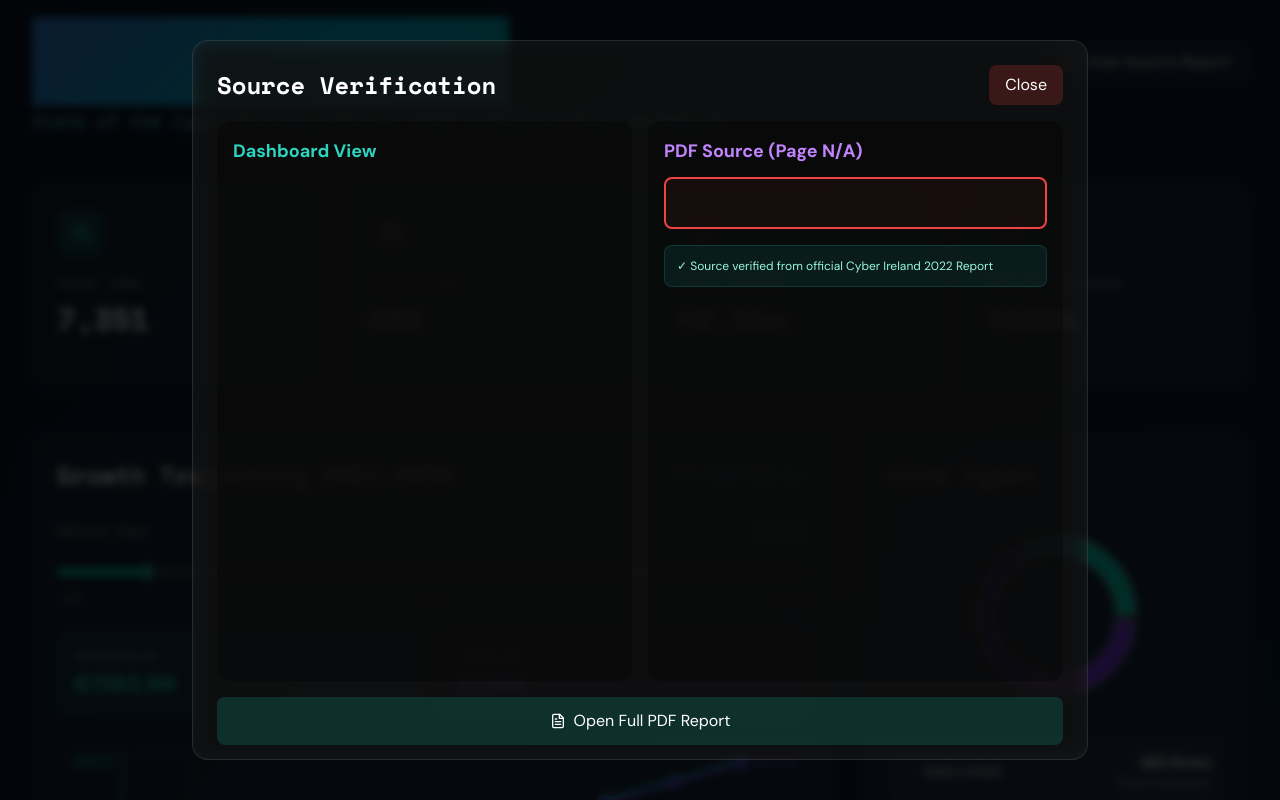
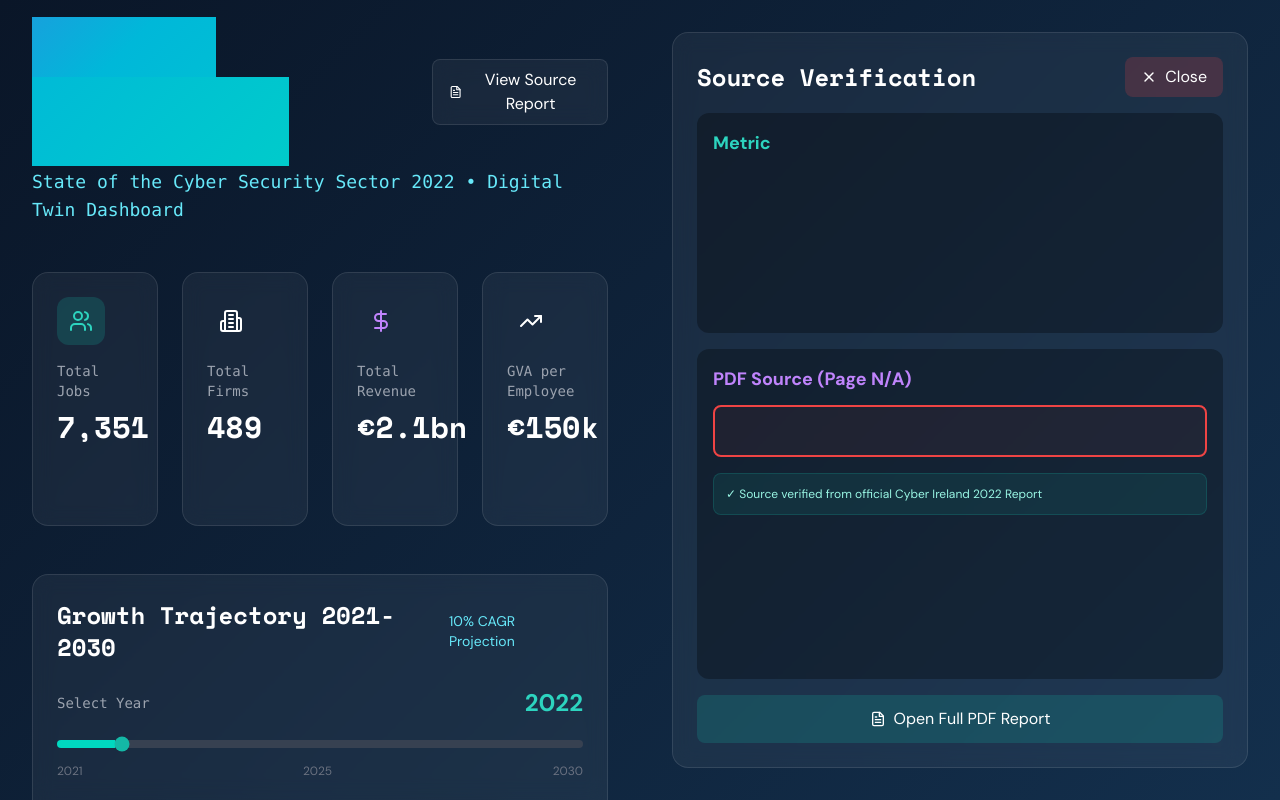
Before and after one commit to rishav-raj-dev/cyber-ireland, a Next.js app: page / in a window 1280 px wide. Both pictures are taken after a click on the button "View Source Report". Shown: the top 800 px of the page. Built offline with nearby package versions, Linux system fonts and the light colour scheme.

Commit message:
feat: Add split screen opening of the metric source report.

```diff
--- a/app/page.tsx
+++ b/app/page.tsx
@@ -1,13 +1,12 @@
 'use client';
 
-import { useState } from 'react';
+import { useState, useRef, useEffect } from 'react';
 import { motion, AnimatePresence } from 'framer-motion';
 import { BarChart, Bar, LineChart, Line, PieChart, Pie, XAxis, YAxis, CartesianGrid, Tooltip, Legend, ResponsiveContainer, Cell } from 'recharts';
-import { TrendingUp, Building2, Users, DollarSign, FileText, MapPin, ChevronRight, ExternalLink } from 'lucide-react';
+import { TrendingUp, Building2, Users, DollarSign, FileText, MapPin, ChevronRight, ExternalLink, X } from 'lucide-react';
 import { cyberIrelandData } from '../lib/data';
 import Header from '@/components/Header/Header';
 import Metric from '@/components/Metric/Metric';
-
 
 export default function Home() {
     const [selectedMetric, setSelectedMetric] = useState<string | null>(null);
@@ -15,8 +14,39 @@ export default function Home() {
     const [selectedYear, setSelectedYear] = useState(2022);
     const [showPdfModal, setShowPdfModal] = useState(false);
     const [pdfPage, setPdfPage] = useState<number | null>(null);
+    const [sidebarWidth, setSidebarWidth] = useState(50); // percentage
+    const [isDragging, setIsDragging] = useState(false);
+    const [isMobile, setIsMobile] = useState(false);
+
+    const containerRef = useRef<HTMLDivElement>(null);
+
+    // Check if mobile on mount and resize
+    useEffect(() => {
+        const checkMobile = () => {
+            const isNowMobile = window.innerWidth < 768;
+            setIsMobile(isNowMobile);
+
+            // If switching back to desktop and PDF is open, reset to 50/50 split
+            if (!isNowMobile && showPdfModal) {
+                setSidebarWidth(50);
+            }
+        };
+        checkMobile();
+        window.addEventListener('resize', checkMobile);
+        return () => window.removeEventListener('resize', checkMobile);
+    }, [isMobile, showPdfModal]);
 
     const COLORS = ['#00D9C0', '#00B8D9', '#7C3AED', '#F59E0B', '#EF4444'];
+
+    // Handle closing PDF modal
+    const handleClosePdf = () => {
+        setShowPdfModal(false);
+        // Reset to desktop view if window is wide enough
+        if (window.innerWidth >= 768) {
+            setIsMobile(false);
+            setSidebarWidth(50);
+        }
+    };
 
     // Handle click-to-source
     const handleMetricClick = (metricName: string, pageNum: number) => {
@@ -45,8 +75,116 @@ export default function Home() {
 
     const currentYearData = cyberIrelandData.yearlyGrowth.find(d => d.year === selectedYear);
 
+    // PDF Viewer Component
+    const PDFViewer = () => (
+        <div className="glass rounded-2xl p-6 h-full overflow-hidden flex flex-col">
+            <div className="flex items-center justify-between mb-4">
+                <div>
+                    <h3 className="text-2xl font-display font-bold">Source Verification</h3>
+                    {selectedMetric && pdfPage && (
+                        <p className="text-cyan-300 text-sm mt-1">
+                            {selectedMetric} → Page {pdfPage}
+                        </p>
+                    )}
+                </div>
+                <button
+                    onClick={handleClosePdf}
+                    className="px-4 py-2 bg-red-500/20 hover:bg-red-500/30 rounded-lg transition flex items-center gap-2"
+                >
+                    <X className="w-4 h-4" />
+                    Close
+                </button>
+            </div>
+
+            <div className="grid grid-cols-1 gap-4 flex-1 overflow-hidden">
+                {/* Dashboard Preview */}
+                <div className="bg-black/30 rounded-xl p-4 overflow-auto">
+                    <h4 className="text-lg font-bold mb-3 text-teal-400">Metric</h4>
+                    {selectedMetric && (
+                        <div className="bg-teal-500/10 border border-teal-500/30 rounded-lg p-4">
+                            <p className="text-sm text-gray-400 mb-2">{selectedMetric}</p>
+                            <p className="text-3xl font-bold">
+                                {selectedMetric === 'Total Jobs' && cyberIrelandData.totalJobs.toLocaleString()}
+                                {selectedMetric === 'Total Firms' && cyberIrelandData.totalFirms}
+                                {selectedMetric === 'Total Revenue' && cyberIrelandData.totalRevenue}
+                                {selectedMetric === 'GVA per Employee' && cyberIrelandData.gvaPerEmployee}
+                            </p>
+                        </div>
+                    )}
+                </div>
+
+                {/* PDF Source Preview */}
+                <div className="bg-black/30 rounded-xl p-4 overflow-auto">
+                    <h4 className="text-lg font-bold mb-3 text-purple-400">PDF Source (Page {pdfPage || 'N/A'})</h4>
+                    <div className="border-2 border-red-500 bg-red-500/5 rounded-lg p-6 text-sm">
+                        <p className="text-gray-300 leading-relaxed">
+                            {pdfPage === 12 && (
+                                <>
+                                    <span className="block mb-4"><strong className="text-white">4.3 ESTIMATED CYBER SECURITY EMPLOYMENT</strong></span>
+                                    <span className="block mb-2">The research team reviewed company accounts and web data for the 489 businesses identified. This included web analysis with identification of 'cyber security-related roles'.</span>
+                                    <span className="block mb-2 bg-red-500/20 p-2 border-2 border-red-500 rounded">
+                                        <strong className="text-red-300">We estimate that there are <span className="text-2xl text-white">7,351</span> cyber security professionals</strong> (full-time equivalents) working across Ireland's cyber security sector.
+                                    </span>
+                                    <span className="block">We have examined the composition of these cyber security-related teams...</span>
+                                </>
+                            )}
+                            {pdfPage === 23 && (
+                                <>
+                                    <span className="block mb-4"><strong className="text-white">3.2 NUMBER OF FIRMS</strong></span>
+                                    <span className="block mb-2 bg-red-500/20 p-2 border-2 border-red-500 rounded">
+                                        For the <strong className="text-2xl text-white">489 firms</strong> engaged in cyber security in Ireland, Figure 3.1 sets out the breakdown by size (using EU SME definitions).
+                                    </span>
+                                    <span className="block">Ireland's cyber security sector consists of a high proportion (44%) of large companies...</span>
+                                </>
+                            )}
+                            {pdfPage === 36 && (
+                                <>
+                                    <span className="block mb-4"><strong className="text-white">4.2 ESTIMATED CYBER SECURITY REVENUE</strong></span>
+                                    <span className="block mb-2 bg-red-500/20 p-2 border-2 border-red-500 rounded">
+                                        We estimate that in the most recent financial year, <strong className="text-white">annual cyber security-related revenue in Ireland reached approximately <span className="text-2xl">€2.1bn</span></strong>.
+                                    </span>
+                                    <span className="block mb-4">This figure has been estimated using revenue figures available for dedicated cyber security firms...</span>
+                                    <span className="block mb-2"><strong className="text-white">4.4 GROSS VALUE ADDED</strong></span>
+                                    <span className="block mb-2">In terms of the current GVA, we estimate that Ireland's cyber security sector generated approximately €1.1bn in 2021.</span>
+                                    <span className="block bg-red-500/20 p-2 border-2 border-red-500 rounded">
+                                        <strong className="text-white">GVA per employee within the cyber security sector is strong in Ireland (<span className="text-2xl">€150k</span>) signalling a productive workforce.</strong>
+                                    </span>
+                                </>
+                            )}
+                        </p>
+                    </div>
+
+                    <div className="mt-4 p-3 bg-teal-500/10 rounded-lg border border-teal-500/20">
+                        <p className="text-xs text-teal-200">
+                            ✓ Source verified from official Cyber Ireland 2022 Report
+                        </p>
+                    </div>
+                </div>
+            </div>
+
+            <div className="mt-4 flex gap-3">
+                <a
+                    href="/State-of-the-Cyber-Security-Sector-in-Ireland-2022-Report.pdf"
+                    target="_blank"
+                    className="flex-1 bg-teal-500/20 hover:bg-teal-500/30 rounded-lg p-3 flex items-center justify-center gap-2 transition"
+                >
+                    <FileText className="w-4 h-4" />
+                    <span>Open Full PDF Report</span>
+                </a>
+            </div>
+        </div>
+    );
+
     return (
-        <div className="min-h-screen p-4 md:p-8">
+        <div ref={containerRef} className="flex h-screen overflow-hidden">
+            {/* Main Dashboard Content */}
+            <div
+                className="min-h-screen overflow-y-auto p-4 md:p-8 transition-all"
+                style={{
+                    width: showPdfModal ? `${sidebarWidth}%` : '100%'
+                }}
+
+            >
 
                 <Header setShowPdfModal={setShowPdfModal} />
 
@@ -54,13 +192,17 @@ export default function Home() {
 
 
                 {/* Main Content Grid */}
-            <div className="grid grid-cols-1 lg:grid-cols-3 gap-8 mb-12">
+                <div className={`grid grid-cols-1 gap-8 mb-12 ${
+                    showPdfModal ? 'xl:grid-cols-2' : 'lg:grid-cols-3'
+                }`}>
                     {/* Growth Projection with Year Slider */}
                     <motion.div
                         initial={{ opacity: 0, x: -20 }}
                         animate={{ opacity: 1, x: 0 }}
                         transition={{ delay: 0.3 }}
-                    className="lg:col-span-2 glass rounded-2xl p-6"
+                        className={`glass rounded-2xl p-6 ${
+                            showPdfModal ? 'xl:col-span-2' : 'lg:col-span-2'
+                        }`}
                     >
                         <div className="flex items-center justify-between mb-6">
                             <h2 className="text-2xl font-display font-bold">Growth Trajectory 2021-2030</h2>
@@ -191,14 +333,13 @@ export default function Home() {
 
                 {/* Regional Map - Geospatial Drill-Down */}
                 <motion.div
-                initial={{ opacity: 0, y: 20 }}
-                animate={{ opacity: 1, y: 0 }}
-                transition={{ delay: 0.5 }}
                     className="glass rounded-2xl p-6 mb-12"
                 >
                     <h2 className="text-2xl font-display font-bold mb-6">Regional Distribution</h2>
 
-                <div className="grid grid-cols-1 lg:grid-cols-2 gap-8">
+                    <div className={`grid grid-cols-1 gap-8 ${
+                        showPdfModal ? 'xl:grid-cols-2' : 'lg:grid-cols-2'
+                    }`}>
                         {/* Interactive Ireland Map */}
                         <div className="relative h-96 bg-gradient-to-br from-cyan-900/20 to-purple-900/20 rounded-xl p-8">
                             <div className="relative w-full h-full">
@@ -312,7 +453,9 @@ export default function Home() {
                 </motion.div>
 
                 {/* Taxonomy & Firm Sizes */}
-            <div className="grid grid-cols-1 lg:grid-cols-2 gap-8">
+                <div className={`grid grid-cols-1 gap-8 ${
+                    showPdfModal ? 'xl:grid-cols-1' : 'lg:grid-cols-2'
+                }`}>
                     <motion.div
                         initial={{ opacity: 0, x: -20 }}
                         animate={{ opacity: 1, x: 0 }}
@@ -373,119 +516,6 @@ export default function Home() {
                 </div>
 
                 {/* PDF Modal - Click-to-Source */}
-            <AnimatePresence>
-                {showPdfModal && (
-                    <motion.div
-                        initial={{ opacity: 0 }}
-                        animate={{ opacity: 1 }}
-                        exit={{ opacity: 0 }}
-                        className="fixed inset-0 bg-black/80 backdrop-blur-sm z-50 flex items-center justify-center p-4"
-                        onClick={() => setShowPdfModal(false)}
-                    >
-                        <motion.div
-                            initial={{ scale: 0.9, opacity: 0 }}
-                            animate={{ scale: 1, opacity: 1 }}
-                            exit={{ scale: 0.9, opacity: 0 }}
-                            onClick={(e) => e.stopPropagation()}
-                            className="glass rounded-2xl p-6 max-w-4xl w-full max-h-[90vh] overflow-hidden"
-                        >
-                            <div className="flex items-center justify-between mb-4">
-                                <div>
-                                    <h3 className="text-2xl font-display font-bold">Source Verification</h3>
-                                    {selectedMetric && pdfPage && (
-                                        <p className="text-cyan-300 text-sm mt-1">
-                                            {selectedMetric} → Page {pdfPage}
-                                        </p>
-                                    )}
-                                </div>
-                                <button
-                                    onClick={() => setShowPdfModal(false)}
-                                    className="px-4 py-2 bg-red-500/20 hover:bg-red-500/30 rounded-lg transition"
-                                >
-                                    Close
-                                </button>
-                            </div>
-
-                            <div className="grid grid-cols-2 gap-4 h-[70vh]">
-                                {/* Dashboard Preview */}
-                                <div className="bg-black/30 rounded-xl p-4 overflow-auto">
-                                    <h4 className="text-lg font-bold mb-3 text-teal-400">Dashboard View</h4>
-                                    {selectedMetric && (
-                                        <div className="bg-teal-500/10 border border-teal-500/30 rounded-lg p-4">
-                                            <p className="text-sm text-gray-400 mb-2">{selectedMetric}</p>
-                                            <p className="text-3xl font-bold">
-                                                {selectedMetric === 'Total Jobs' && cyberIrelandData.totalJobs.toLocaleString()}
-                                                {selectedMetric === 'Total Firms' && cyberIrelandData.totalFirms}
-                                                {selectedMetric === 'Total Revenue' && cyberIrelandData.totalRevenue}
-                                                {selectedMetric === 'GVA per Employee' && cyberIrelandData.gvaPerEmployee}
-                                            </p>
-                                        </div>
-                                    )}
-                                </div>
-
-                                {/* PDF Source Preview */}
-                                <div className="bg-black/30 rounded-xl p-4 overflow-auto">
-                                    <h4 className="text-lg font-bold mb-3 text-purple-400">PDF Source (Page {pdfPage || 'N/A'})</h4>
-                                    <div className="border-2 border-red-500 bg-red-500/5 rounded-lg p-6 text-sm">
-                                        <p className="text-gray-300 leading-relaxed">
-                                            {pdfPage === 12 && (
-                                                <>
-                                                    <span className="block mb-4"><strong className="text-white">4.3 ESTIMATED CYBER SECURITY EMPLOYMENT</strong></span>
-                                                    <span className="block mb-2">The research team reviewed company accounts and web data for the 489 businesses identified. This included web analysis with identification of 'cyber security-related roles'.</span>
-                                                    <span className="block mb-2 bg-red-500/20 p-2 border-2 border-red-500 rounded">
-                                                        <strong className="text-red-300">We estimate that there are <span className="text-2xl text-white">7,351</span> cyber security professionals</strong> (full-time equivalents) working across Ireland's cyber security sector.
-                                                    </span>
-                                                    <span className="block">We have examined the composition of these cyber security-related teams...</span>
-                                                </>
-                                            )}
-                                            {pdfPage === 23 && (
-                                                <>
-                                                    <span className="block mb-4"><strong className="text-white">3.2 NUMBER OF FIRMS</strong></span>
-                                                    <span className="block mb-2 bg-red-500/20 p-2 border-2 border-red-500 rounded">
-                                                        For the <strong className="text-2xl text-white">489 firms</strong> engaged in cyber security in Ireland, Figure 3.1 sets out the breakdown by size (using EU SME definitions).
-                                                    </span>
-                                                    <span className="block">Ireland's cyber security sector consists of a high proportion (44%) of large companies...</span>
-                                                </>
-                                            )}
-                                            {pdfPage === 36 && (
-                                                <>
-                                                    <span className="block mb-4"><strong className="text-white">4.2 ESTIMATED CYBER SECURITY REVENUE</strong></span>
-                                                    <span className="block mb-2 bg-red-500/20 p-2 border-2 border-red-500 rounded">
-                                                        We estimate that in the most recent financial year, <strong className="text-white">annual cyber security-related revenue in Ireland reached approximately <span className="text-2xl">€2.1bn</span></strong>.
-                                                    </span>
-                                                    <span className="block mb-4">This figure has been estimated using revenue figures available for dedicated cyber security firms...</span>
-                                                    <span className="block mb-2"><strong className="text-white">4.4 GROSS VALUE ADDED</strong></span>
-                                                    <span className="block mb-2">In terms of the current GVA, we estimate that Ireland's cyber security sector generated approximately €1.1bn in 2021.</span>
-                                                    <span className="block bg-red-500/20 p-2 border-2 border-red-500 rounded">
-                                                        <strong className="text-white">GVA per employee within the cyber security sector is strong in Ireland (<span className="text-2xl">€150k</span>) signalling a productive workforce.</strong>
-                                                    </span>
-                                                </>
-                                            )}
-                                        </p>
-                                    </div>
-
-                                    <div className="mt-4 p-3 bg-teal-500/10 rounded-lg border border-teal-500/20">
-                                        <p className="text-xs text-teal-200">
-                                            ✓ Source verified from official Cyber Ireland 2022 Report
-                                        </p>
-                                    </div>
-                                </div>
-                            </div>
-
-                            <div className="mt-4 flex gap-3">
-                                <a
-                                    href="/State-of-the-Cyber-Security-Sector-in-Ireland-2022-Report.pdf"
-                                    target="_blank"
-                                    className="flex-1 bg-teal-500/20 hover:bg-teal-500/30 rounded-lg p-3 flex items-center justify-center gap-2 transition"
-                                >
-                                    <FileText className="w-4 h-4" />
-                                    <span>Open Full PDF Report</span>
-                                </a>
-                            </div>
-                        </motion.div>
-                    </motion.div>
-                )}
-            </AnimatePresence>
 
                 {/* Footer */}
                 <motion.footer
@@ -503,5 +533,53 @@ export default function Home() {
                     </div>
                 </motion.footer>
             </div>
+
+            {/* Resizable Divider - Only on desktop
+            {showPdfModal && !isMobile && (
+                <div
+                    className="w-1 bg-gradient-to-b from-teal-500/50 to-purple-500/50 cursor-col-resize hover:w-2 transition-all relative group"
+                    onMouseDown={() => setIsDragging(true)}
+                >
+                    <div className="absolute inset-y-0 -left-1 -right-1 group-hover:bg-teal-500/20 transition-colors" />
+                    <div className="absolute top-1/2 left-1/2 -translate-x-1/2 -translate-y-1/2 w-8 h-16 bg-gray-800 rounded-full border-2 border-teal-500/50 flex items-center justify-center opacity-0 group-hover:opacity-100 transition-opacity pointer-events-none">
+                        <div className="flex gap-0.5">
+                            <div className="w-0.5 h-6 bg-teal-400 rounded" />
+                            <div className="w-0.5 h-6 bg-teal-400 rounded" />
+                        </div>
+                    </div>
+                </div>
+            )} */}
+
+            {/* PDF Viewer Panel - Desktop Split View */}
+            {showPdfModal && !isMobile && (
+                <div
+                    className="h-screen overflow-y-auto p-4 md:p-8"
+                    style={{ width: `${100 - sidebarWidth}%` }}
+                >
+                    <PDFViewer />
+                </div>
+            )}
+
+            {/* PDF Modal - Mobile Only */}
+            {showPdfModal && isMobile && (
+                <motion.div
+                    initial={{ opacity: 0 }}
+                    animate={{ opacity: 1 }}
+                    exit={{ opacity: 0 }}
+                    className="fixed inset-0 bg-black/80 backdrop-blur-sm z-50 flex items-center justify-center p-4"
+                    onClick={handleClosePdf}
+                >
+                    <motion.div
+                        initial={{ scale: 0.9, opacity: 0 }}
+                        animate={{ scale: 1, opacity: 1 }}
+                        exit={{ scale: 0.9, opacity: 0 }}
+                        onClick={(e) => e.stopPropagation()}
+                        className="w-full h-full"
+                    >
+                        <PDFViewer />
+                    </motion.div>
+                </motion.div>
+            )}
+        </div>
     );
 }
--- a/styles/globals.css
+++ b/styles/globals.css
@@ -71,3 +71,13 @@ body {
   background-size: 400% 400%;
   animation: gradient-shift 15s ease infinite;
 }
+
+/* Prevent text selection while dragging */
+.dragging {
+  user-select: none;
+  cursor: col-resize !important;
+}
+
+.dragging * {
+  cursor: col-resize !important;
+}
```
Lines whose indentation alone changed are shown as unchanged.
